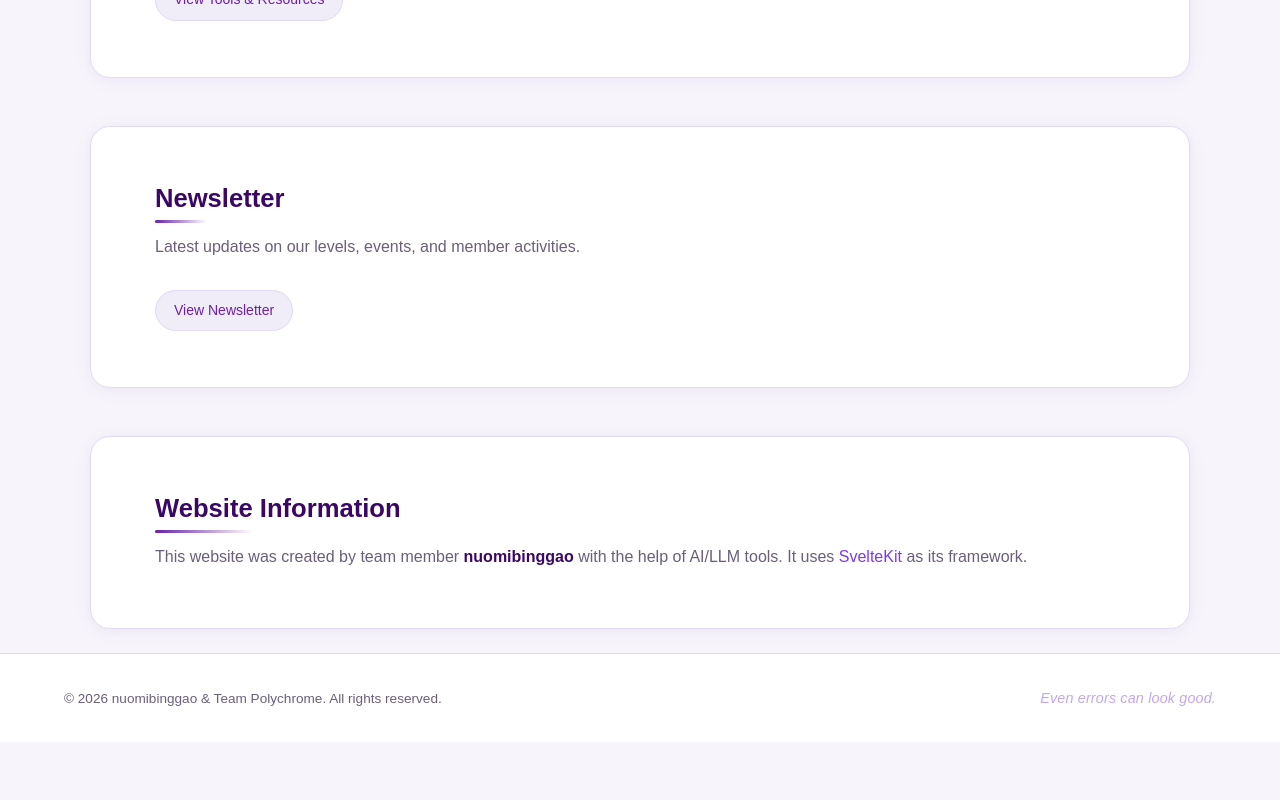
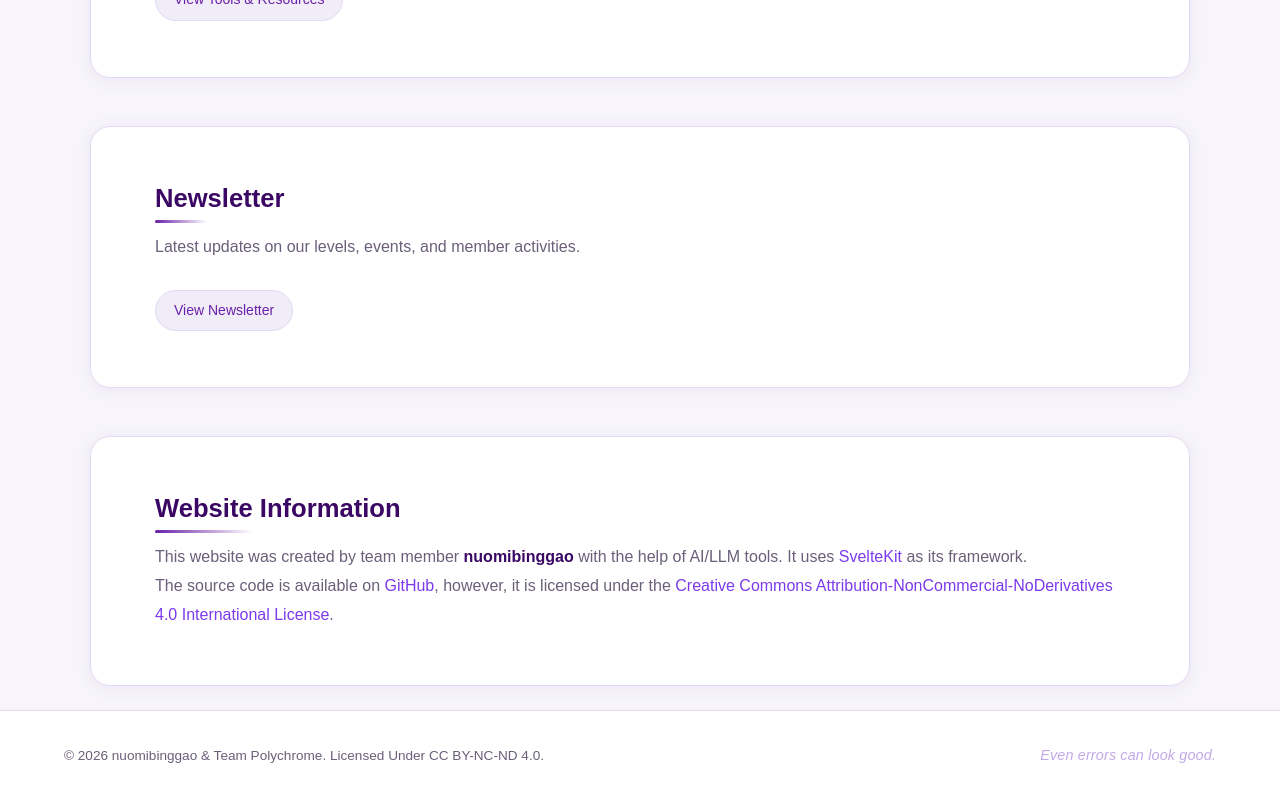
Before and after one commit to nuomibinggao/Team-Polychrome-Website, a SvelteKit app: page / in a window 1280 px wide. Shown: the part 1319-2119 px from the top of the page. Before the commit the page ends 2061 px from the top, so only its background shows below. Built offline with nearby package versions, Linux system fonts and the light colour scheme; a web font is replaced by a local one.

Commit message:
update license to CC BY-NC-ND 4.0

```diff
--- a/src/routes/+page.svelte
+++ b/src/routes/+page.svelte
@@ -73,10 +73,12 @@
     <p>This website was created by team member <strong>nuomibinggao</strong> with the help of AI/LLM tools.
       It uses <a href='https://svelte.dev' rel='noopener noreferrer' target='_blank' class='inline-link'>SvelteKit</a> as its framework.
     </p>
+    <p>The source code is available on <a href='https://github.com/nuomibinggao/Team-Polychrome-Website' rel='noopener noreferrer' target='_blank' class='inline-link'>GitHub</a>,
+      however, it is licensed under the <a href='https://creativecommons.org/licenses/by-nc-nd/4.0/deed.en' rel='noopener noreferrer' target='_blank' class='inline-link'>Creative Commons Attribution-NonCommercial-NoDerivatives 4.0 International License</a>.</p>
   </div>
 </section>
 
 <footer>
-  &copy; 2026 nuomibinggao & Team Polychrome. All rights reserved.
+  &copy; 2026 nuomibinggao & Team Polychrome. Licensed Under CC BY-NC-ND 4.0.
   <div class='footer-splash'>Even errors can look good.</div>
 </footer>
```
Also changed, not shown: src/routes/about/+page.svelte (+6 -1 lines), 1 other file (tests, documents, lock files or other folders).
